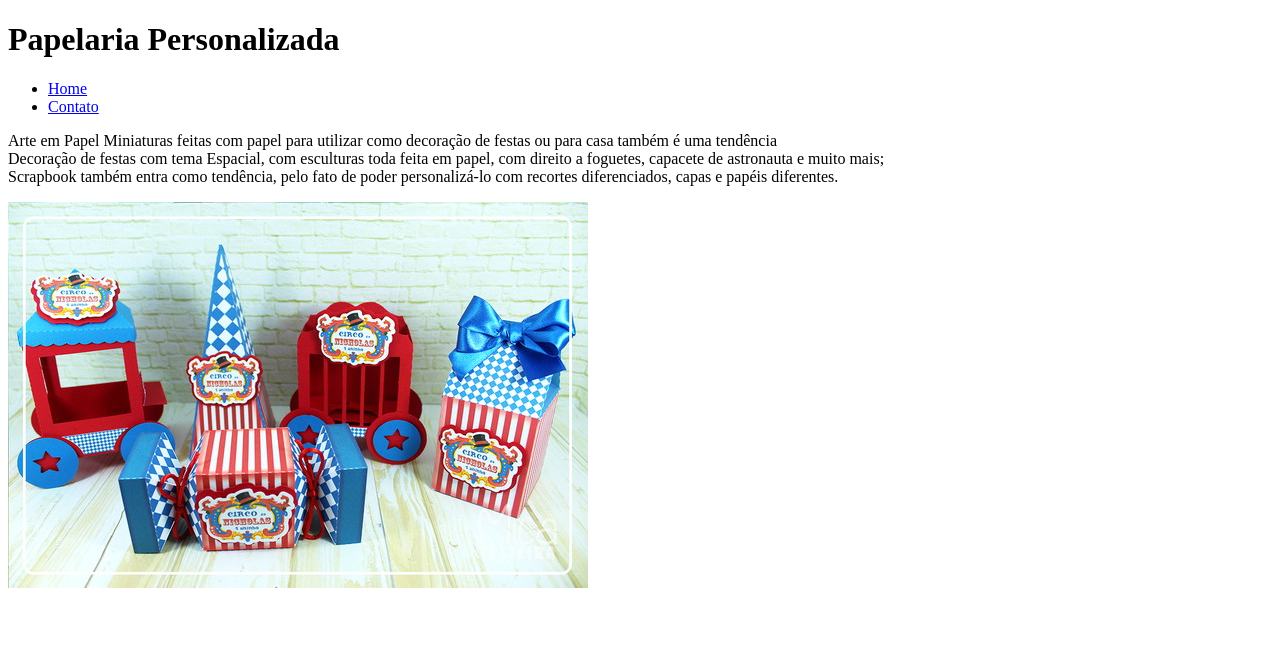
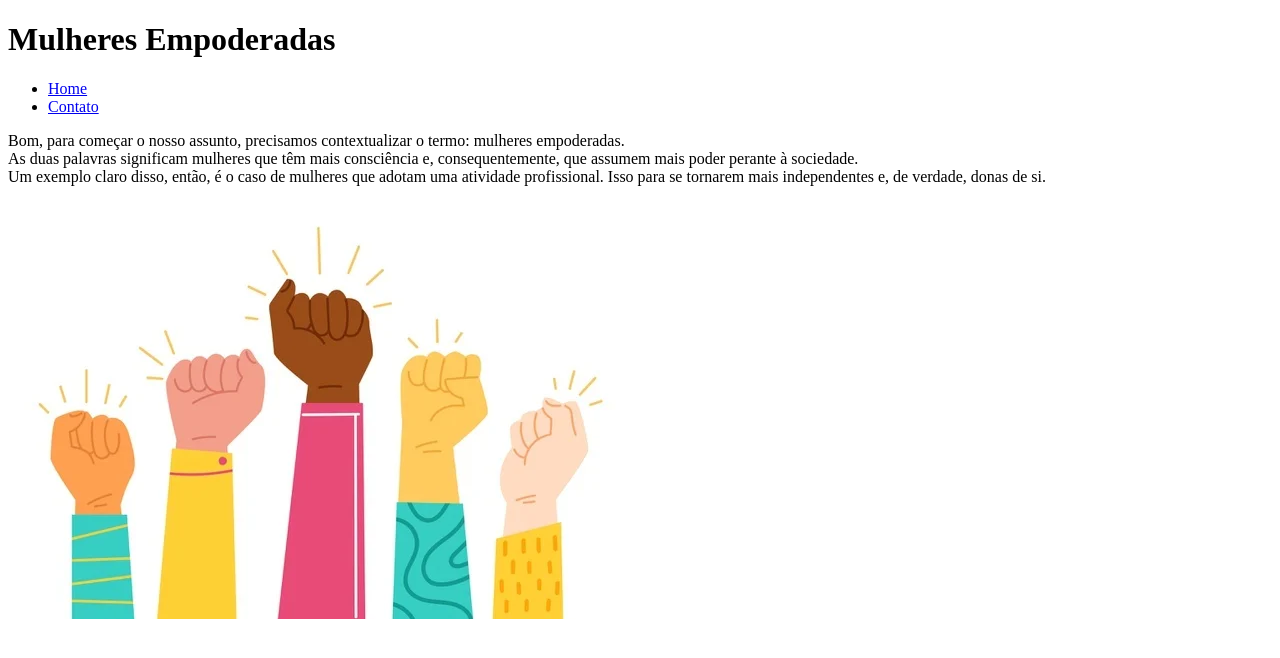
Before and after one commit to Alessandra07/Fundamentos-Web, a plain HTML site: page index.html in a window 1280 px wide. Drawn offline with Linux system fonts and the light colour scheme.

Commit message:
Projeto em concostrução

```diff
--- a/index.html
+++ b/index.html
@@ -4,10 +4,10 @@
     <meta charset="UTF-8">
     <meta http-equiv="X-UA-Compatible" content="IE=edge">
     <meta name="viewport" content="width=device-width, initial-scale=1.0">
-    <title>Document</title>
+    <title>Mulheres Dona de si</title>
 </head>
 <body>
-    <h1>Papelaria Personalizada</h1>
+    <h1>Mulheres Empoderadas</h1>
 
     <ul>
         <li> <a href="index.html">Home</a></li>
@@ -17,12 +17,13 @@
     </ul>
 
 
-    <p> Arte em Papel
-        Miniaturas feitas com papel para utilizar como decoração de festas ou para casa também é uma tendência<br>
-        Decoração de festas com tema Espacial, com esculturas toda feita em papel, com direito a foguetes, capacete de astronauta e muito mais;<br>
-        Scrapbook também entra como tendência, pelo fato de poder personalizá-lo com recortes diferenciados, capas e papéis diferentes.</p>
+    <p> Bom, para começar o nosso assunto, precisamos contextualizar o termo: mulheres empoderadas.<br>
+        As duas palavras significam mulheres que têm mais consciência e, consequentemente, que assumem
+        mais poder perante à sociedade. <br>
+        Um exemplo claro disso, então, é o caso de mulheres que adotam uma atividade profissional.
+        Isso para se tornarem mais independentes e, de verdade, donas de si.</p>
 
-        <img src="assets/img/foto papelaria.jpg" alt="Foto dos Conteudos">
+        <img src="assets/img/empoderadas.webp" alt="Foto dos Conteúdos">
 
         <ul>
 
```
Also changed, not shown: assets/img/empoderadas.webp (added), 1 other file.
